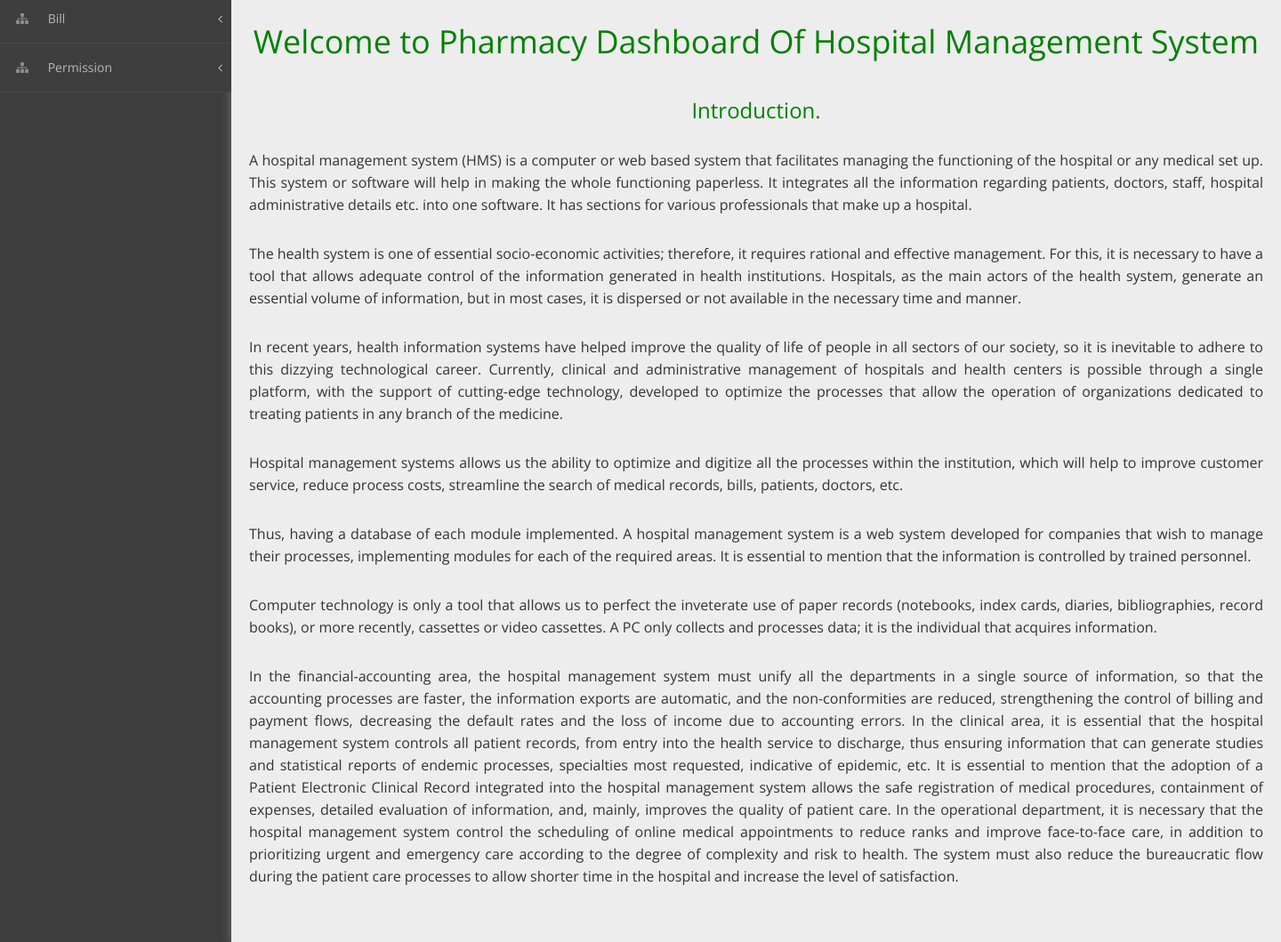
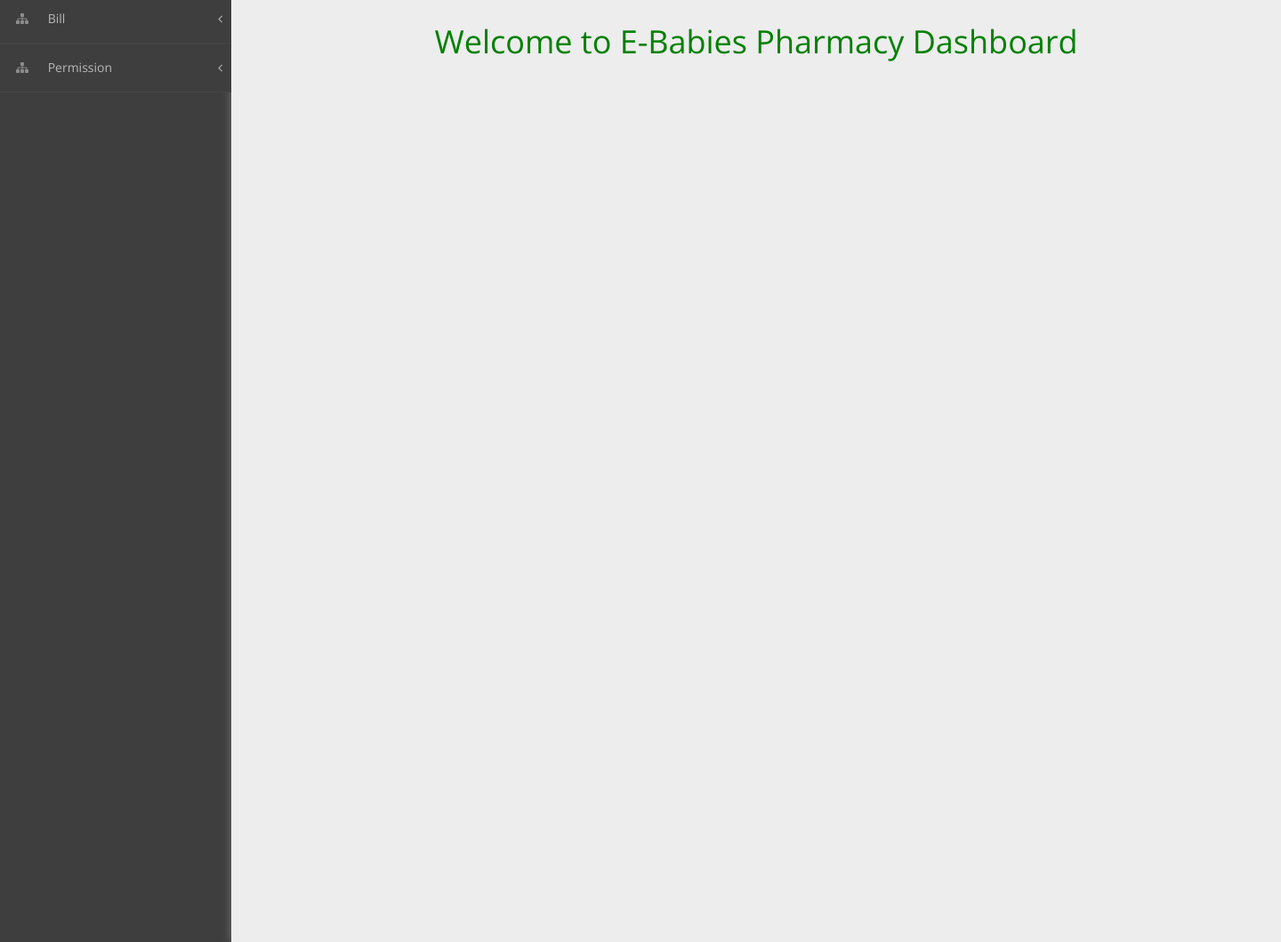
Before and after one commit to Sarps/e-babies, a PHP site: page /pharmacy/pharmacy-dashboard.php in a window 1440 px wide. Shown: the part 196-1255 px from the top of the page at 89% size. Run offline with PHP 8.4, Linux system fonts and the light colour scheme; the visitor is signed in with stand-in values (Sample User, id 1).

Commit message:
Some changes

```diff
--- a/pharmacy/pharmacy-dashboard.php
+++ b/pharmacy/pharmacy-dashboard.php
@@ -135,36 +135,7 @@
             <div class="container">
                 <div class="row">
                     <div class="col-md-12 col-sm-12 col-xs-12 text-center">
-                        <h1 class="heading1">Welcome to Pharmacy Dashboard Of Hospital Management System</h1>
-                        <h3 class="heading2">Introduction.</h3>
-                        <p class="check">A hospital management system (HMS) is a computer or web based system that facilitates managing the functioning of the hospital or any medical set up. This system or software will help in making the whole functioning paperless.
-                            It integrates all the information regarding patients, doctors, staff, hospital administrative details etc. into one software. It has sections for various professionals that make up a hospital.</p>
-                        <p class="check">The health system is one of essential socio-economic activities; therefore, it requires rational and effective management. For this, it is necessary to have a tool that allows adequate control of the information generated in health
-                            institutions. Hospitals, as the main actors of the health system, generate an essential volume of information, but in most cases, it is dispersed or not available in the necessary time and manner.
-                        </p>
-                        <p class="check"> In recent years, health information systems have helped improve the quality of life of people in all sectors of our society, so it is inevitable to adhere to this dizzying technological career. Currently, clinical and administrative
-                            management of hospitals and health centers is possible through a single platform, with the support of cutting-edge technology, developed to optimize the processes that allow the operation of organizations dedicated to treating
-                            patients in any branch of the medicine.
-                        </p>
-                        <p class="check"> Hospital management systems allows us the ability to optimize and digitize all the processes within the institution, which will help to improve customer service, reduce process costs, streamline the search of medical records, bills,
-                            patients, doctors, etc.
-                        </p>
-                        <p class="check"> Thus, having a database of each module implemented. A hospital management system is a web system developed for companies that wish to manage their processes, implementing modules for each of the required areas. It is essential
-                            to mention that the information is controlled by trained personnel.
-
-                        </p>
-                        <p class="check"> Computer technology is only a tool that allows us to perfect the inveterate use of paper records (notebooks, index cards, diaries, bibliographies, record books), or more recently, cassettes or video cassettes. A PC only collects
-                            and processes data; it is the individual that acquires information.
-                        </p>
-
-                        <p class="check">In the financial-accounting area, the hospital management system must unify all the departments in a single source of information, so that the accounting processes are faster, the information exports are automatic, and the non-conformities
-                            are reduced, strengthening the control of billing and payment flows, decreasing the default rates and the loss of income due to accounting errors. In the clinical area, it is essential that the hospital management system controls
-                            all patient records, from entry into the health service to discharge, thus ensuring information that can generate studies and statistical reports of endemic processes, specialties most requested, indicative of epidemic, etc.
-                            It is essential to mention that the adoption of a Patient Electronic Clinical Record integrated into the hospital management system allows the safe registration of medical procedures, containment of expenses, detailed evaluation
-                            of information, and, mainly, improves the quality of patient care. In the operational department, it is necessary that the hospital management system control the scheduling of online medical appointments to reduce ranks and
-                            improve face-to-face care, in addition to prioritizing urgent and emergency care according to the degree of complexity and risk to health. The system must also reduce the bureaucratic flow during the patient care processes
-                            to allow shorter time in the hospital and increase the level of satisfaction.</p>
-
+                        <h1 class="heading1">Welcome to E-Babies Pharmacy Dashboard</h1>
                     </div>
 
                 </div>
--- a/pharmacy/view-bill.php
+++ b/pharmacy/view-bill.php
@@ -98,7 +98,7 @@
                                 <a href="add-bill.php">Record Amount Of Bill</a>
                             </li>
                             <li>
-                                <a href="view-bill"class="active-menu">View All Bill</a>
+                                <a href="view-bill.php"class="active-menu">View All Bill</a>
                             </li>
 
                         </ul>
--- a/pharmacy/view-member.php
+++ b/pharmacy/view-member.php
@@ -98,7 +98,7 @@
                                 <a href="add-bill.php">Record Amount Of Bill</a>
                             </li>
                             <li>
-                                <a href="view-bill">View All Bill</a>
+                                <a href="view-bill.php">View All Bill</a>
                             </li>
 
                         </ul>
```
